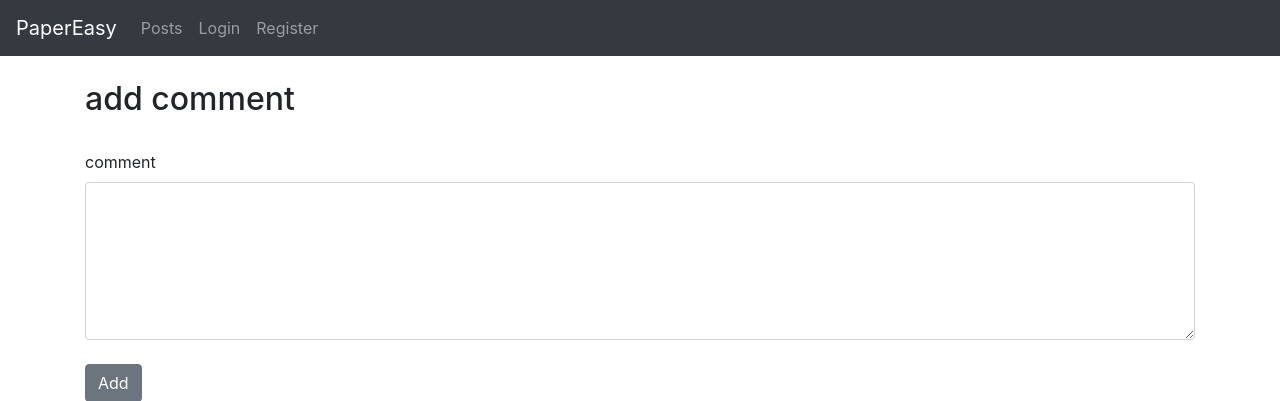
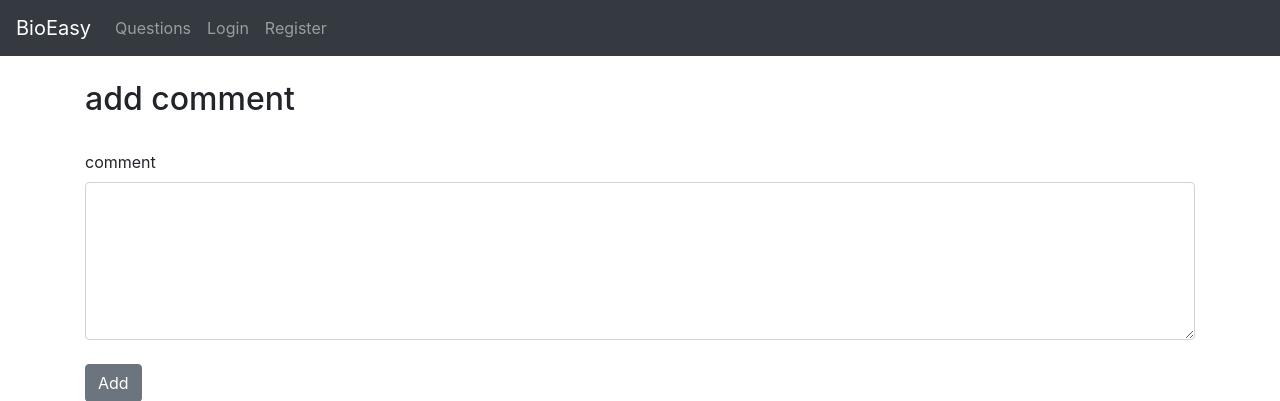
Before and after one commit to mekieun/paperEasy, a Django app: page /createcomment/1 in a window 1280 px wide. Shown: the top 401 px of the page. Run offline with Django 3.2, Linux system fonts and the light colour scheme; parts of the project's set-up code (start-up, migrations or seed data) failed here and were passed over; some libraries are stand-ins or nearby versions.

Commit message:
change minor names

```diff
--- a/paperEasyapp/templates/base.html
+++ b/paperEasyapp/templates/base.html
@@ -12,7 +12,7 @@
 
     <title>
       {% block title %}
-        PaperEasy
+        BioEasy
       {% endblock %}
     </title>
   </head>
@@ -20,7 +20,7 @@
 
     <!-- 맨 위의 바(navbar) -->
     <nav class="navbar navbar-expand-lg navbar-dark bg-dark">
-      <a class="navbar-brand" href="{% url 'home' %}">PaperEasy</a>
+      <a class="navbar-brand" href="{% url 'home' %}">BioEasy</a>
       <button class="navbar-toggler" type="button" data-toggle="collapse" data-target="#navbarSupportedContent" aria-controls="navbarSupportedContent" aria-expanded="false" aria-label="Toggle navigation">
         <span class="navbar-toggler-icon"></span>
       </button>
@@ -30,7 +30,7 @@
 
 
             <li class="nav-item">
-              <a class="nav-link" href="{% url 'post_list' %}">Posts</a>
+              <a class="nav-link" href="{% url 'post_list' %}">Questions</a>
             </li>
 
           {% if user.is_authenticated %}
```
